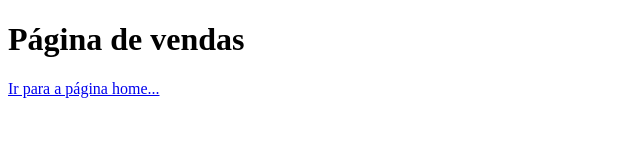
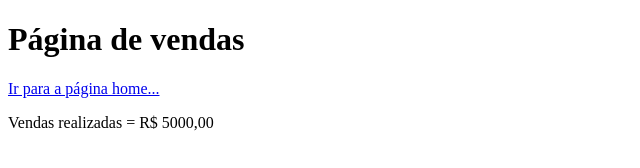
Before and after one commit to pauloeremita/testegithub, a plain HTML site: page vendas.html in a window 1280 px wide. Shown: the whole page, without its empty margins (0-640 px from the left). Drawn offline with Linux system fonts and the light colour scheme.

Commit message:
Adicionado o valor das vendas na página de vendas

```diff
--- a/vendas.html
+++ b/vendas.html
@@ -9,5 +9,6 @@
 <body>
     <h1>Página de vendas</h1>
     <a href="index.html" target="_self">Ir para a página home...</a>
+    <p>Vendas realizadas = R$ 5000,00</p>
 </body>
 </html>
```
